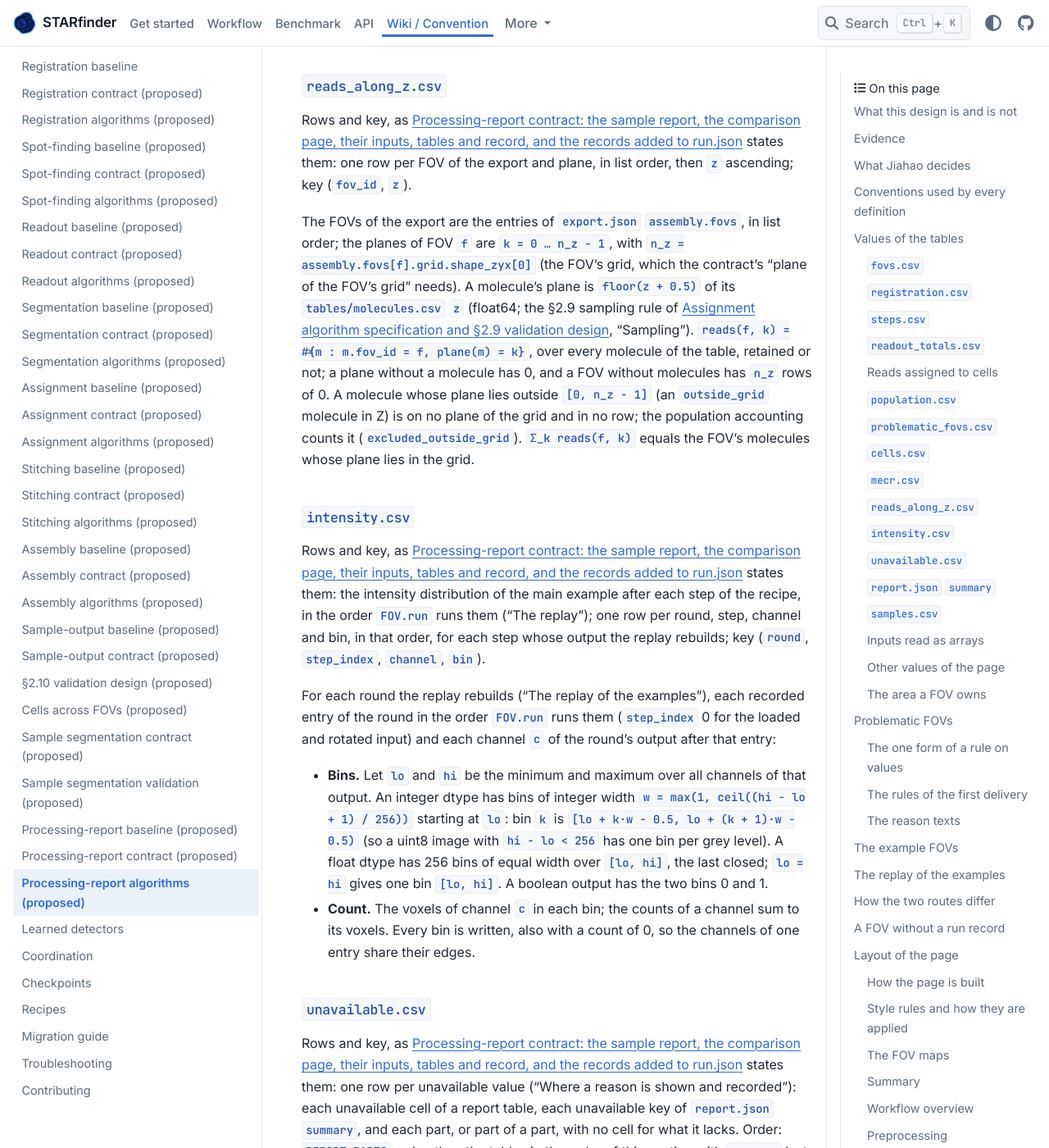
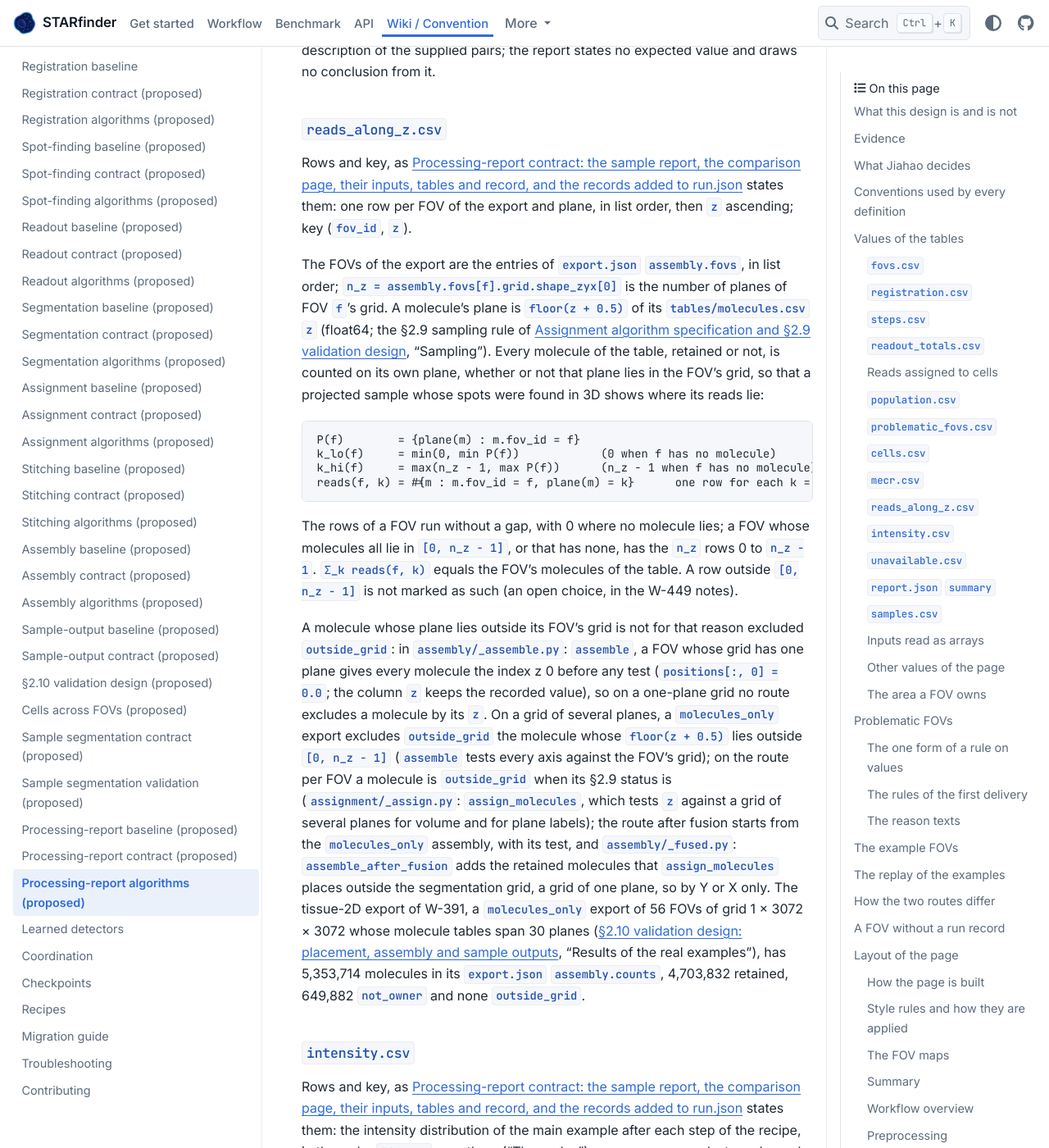
Before and after one commit to wanglab-broad/starfinder, a Sphinx documentation site: the page built from docs/report-algorithms.md, in a window 1280 px wide and 1400 px high, scrolled down 17049 px. Shown: the whole window at 82% size. Built offline with Sphinx 7.4.7 and the PyData theme 0.15.4, drawn with Linux system fonts in a browser that asks for light colours; some of the changed text lies outside the part shown.

Commit message:
feat(w-449): amend the §2.11 report contract and algorithms page: the…
Both decisions are now written onto docs/report-contract.md and
docs/report-algorithms.md, and both pages stay Proposed. First decision
(SM2): a shift-residual row of problematic_fovs.csv now holds the shift
as `measured` and the round's median shift as `sample_median` under both
forms of the limit, and only other rules leave `sample_median` n/a under
an absolute limit. Second decision (OG2): reads_along_z.csv counts every
molecule on its own plane `floor(z+0.5)`. A FOV's rows run without a gap
from min(0, its lowest plane) to max(n_z−1, its highest plane), and they
sum to its molecules of …

Linear-Issue: W-449

````diff
--- a/docs/report-algorithms.md
+++ b/docs/report-algorithms.md
@@ -1,6 +1,6 @@
 # Processing-report algorithms, layout and validation design
 
-Status: Proposed (W-386, 2026-10-12, at de438ad; corrected by W-448, 2026-10-12)
+Status: Proposed (W-386, 2026-10-12, at de438ad; corrected by W-448, 2026-10-12; amended by W-449, 2026-10-12)
 
 This page fixes how every value and figure of the §2.11 processing report is computed and
 drawn, how the page is laid out and built, how the delivery is validated, and the plan of
@@ -339,11 +339,11 @@
 
 Its rows are made by the rules of "Problematic FOVs". For a rule evaluated on values:
 `measured` is the FOV's value, `sample_median` the median of the rule's values over the
-FOVs that enter it (n/a for an absolute limit), `limit` the limit applied, `unit` the rule's
-unit. For the shift-residual rule under the relative form, `measured` is the shift and
+FOVs that enter it (n/a for an absolute limit of a rule other than the shift residual),
+`limit` the limit applied, `unit` the rule's unit. For the shift-residual rule, under the
+relative form and under an absolute limit alike, `measured` is the shift and
 `sample_median` the round's median shift, so that `measured − sample_median` is the
-residual; under an absolute limit, `measured` is the residual the limit is compared with and
-`sample_median` is n/a, as the contract has it for every absolute limit. `reason` is the text
+residual the limit is compared with, as {doc}`report-contract` has it. `reason` is the text
 of the rule ("The reason texts").
 
 ### `cells.csv`
@@ -400,16 +400,41 @@
 
 Rows and key, as {doc}`report-contract` states them: one row per FOV of the export and plane, in list order, then `z` ascending; key (`fov_id`, `z`).
 
-The FOVs of the export are the entries of `export.json` `assembly.fovs`, in list order; the
-planes of FOV `f` are `k = 0 … n_z − 1`, with `n_z = assembly.fovs[f].grid.shape_zyx[0]`
-(the FOV's grid, which the contract's "plane of the FOV's grid" needs). A molecule's plane is
-`floor(z + 0.5)` of its `tables/molecules.csv` `z` (float64; the §2.9 sampling rule of
-{doc}`assignment-algorithms`, "Sampling"). `reads(f, k) = #{m : m.fov_id = f, plane(m) = k}`,
-over every molecule of the table, retained or not; a plane without a molecule has 0, and a FOV
-without molecules has `n_z` rows of 0. A molecule whose plane lies outside `[0, n_z − 1]` (an
-`outside_grid` molecule in Z) is on no plane of the grid and in no row; the population
-accounting counts it (`excluded_outside_grid`). `Σ_k reads(f, k)` equals the FOV's molecules
-whose plane lies in the grid.
+The FOVs of the export are the entries of `export.json` `assembly.fovs`, in list order;
+`n_z = assembly.fovs[f].grid.shape_zyx[0]` is the number of planes of FOV `f`'s grid. A
+molecule's plane is `floor(z + 0.5)` of its `tables/molecules.csv` `z` (float64; the §2.9
+sampling rule of {doc}`assignment-algorithms`, "Sampling"). Every molecule of the table,
+retained or not, is counted on its own plane, whether or not that plane lies in the FOV's
+grid, so that a projected sample whose spots were found in 3D shows where its reads lie:
+
+```text
+P(f)        = {plane(m) : m.fov_id = f}
+k_lo(f)     = min(0, min P(f))            (0 when f has no molecule)
+k_hi(f)     = max(n_z − 1, max P(f))      (n_z − 1 when f has no molecule)
+reads(f, k) = #{m : m.fov_id = f, plane(m) = k}      one row for each k = k_lo(f) … k_hi(f)
+```
+
+The rows of a FOV run without a gap, with 0 where no molecule lies; a FOV whose molecules all
+lie in `[0, n_z − 1]`, or that has none, has the `n_z` rows 0 to `n_z − 1`. `Σ_k reads(f, k)`
+equals the FOV's molecules of the table. A row outside `[0, n_z − 1]` is not marked as such
+(an open choice, in the W-449 notes).
+
+A molecule whose plane lies outside its FOV's grid is not for that reason excluded
+`outside_grid`: in `assembly/_assemble.py`: `assemble`, a FOV whose grid has one plane gives
+every molecule the index z 0 before any test (`positions[:, 0] = 0.0`; the column `z` keeps
+the recorded value), so on a one-plane grid no route excludes a molecule by its `z`. On a grid
+of several planes, a `molecules_only` export excludes `outside_grid` the molecule whose
+`floor(z + 0.5)` lies outside `[0, n_z − 1]` (`assemble` tests every axis against the FOV's
+grid); on the route per FOV a molecule is `outside_grid` when its §2.9 status is
+(`assignment/_assign.py`: `assign_molecules`, which tests `z` against a grid of several
+planes for volume and for plane labels); the route after fusion starts from the
+`molecules_only` assembly, with its test, and `assembly/_fused.py`:
+`assemble_after_fusion` adds the retained molecules that `assign_molecules` places outside
+the segmentation grid, a grid of one plane, so by Y or X only. The tissue-2D export of W-391,
+a `molecules_only` export of 56 FOVs of grid 1 × 3072 × 3072 whose molecule tables span 30
+planes ({doc}`stitching-assembly-validation`, "Results of the real examples"), has 5,353,714
+molecules in its `export.json` `assembly.counts`, 4,703,832 retained, 649,882 `not_owner` and
+none `outside_grid`.
 
 ### `intensity.csv`
 
@@ -559,10 +584,12 @@
 says so, and one row of `unavailable.csv` (`part` `rule:<rule>`, `table` null) names it
 with `not_configured`. The comparison is strict, so a value equal to the limit is not
 marked. The limit written to `problematic_fovs.csv` is `max(k' × s, floor')` or `absolute`,
-in the rule's unit. With an absolute limit `sample_median` is n/a for every rule, the shift
-residual included ({doc}`report-contract`, `problematic_fovs.csv`); under the relative form
-the shift-residual row shows the shift and the round's median shift (the mockup's
-"dx +38.0 px" beside "+2.1 px").
+in the rule's unit. With an absolute limit `sample_median` is n/a for every rule but the
+shift residual ({doc}`report-contract`, `problematic_fovs.csv`); under both forms the
+shift-residual row shows the shift as `measured` and the round's median shift as
+`sample_median` (the mockup's "dx +38.0 px" beside "+2.1 px"), so that the residual
+`residual_a(f, r)` the formula above compares with the limit is `measured − sample_median`.
+Which FOVs a rule marks does not depend on these columns.
 `report.json` `rules.<rule>` records `k`, `floor`, `absolute`, the unit, whether it was
 evaluated, the FOVs that entered (per round and axis for the residual), and the number of
 FOVs it marks.
@@ -1010,9 +1037,13 @@
    "undefined" when `either` is 0). Without `marker_pairs` the block is unavailable with
    `no_markers`. The heatmap: one row per FOV, one column per plane, the colour the FOV's
    fraction of its molecules on that plane (`reads / Σ_k reads` of the FOV), on a sequential
-   scale from 0 to the largest fraction, with its colour bar; the columns run from plane 0 to
-   the largest `n_z − 1` of the FOVs, and a plane beyond a FOV's own grid is hatched in its
-   row. With `Z = 1`, one column.
+   scale from 0 to the largest fraction, with its colour bar; the columns run from the
+   lowest to the highest `z` of the table's rows, over all FOVs (from the lower of plane 0
+   and the lowest plane a molecule has, to the higher of the largest `n_z − 1` of the FOVs
+   and the highest plane a molecule has), and a plane outside a FOV's own rows is hatched in
+   its row. A row outside a FOV's grid is drawn like the others (whether to mark it is the
+   open choice of `reads_along_z.csv`). With `Z = 1` and every molecule on plane 0, one
+   column; a projected sample whose molecules lie on several planes has a column per plane.
 
 ### Files
 
@@ -1198,12 +1229,12 @@
 | DF7 | Reads assigned to cells | `report_cells`, `report_cells` `mismatch` (none) | `reads_in_cells` per FOV and in total; the `summary` check | Per FOV, the retained `assigned` molecules of counted cells as the test counts them from `molecules.csv` and `cells.csv` (the molecules of the retained `excluded_no_nucleus` cell and of the `not_owner` cell left out); the total equals `Σ X` (two integers); with `mismatch` the two sums differ by 1, `reads_in_cells_equal` is false, and the report is written without an error. Exact. |
 | DF8 | MECR | `hand_tables`: a count matrix of six cells and genes A, B, C, D, with A = (2, 1, 0, 0, 0, 0), B = (0, 3, 1, 1, 0, 0) and C = D = 0 (none) | `mecr.csv` | With threshold 1, pair (A, B): `cells_a` 2, `cells_b` 3, `both` 1, `either` 4, `mecr` 0.25; with threshold 2, pair (A, B): `cells_a` 1, `cells_b` 1, `both` 0, `either` 2, `mecr` 0.0; with threshold 1, pair (A, C): `cells_a` 2, `cells_b` 0, `both` 0, `either` 2, `mecr` 0.0; pair (C, D): four zeros and `mecr` null with `undefined`, the other pairs unaffected. Exact. |
 | DF9 | Cell size and unit | `report_cells`; `report_cells` `nocal`; a sample with a volume and a plane FOV (none) | `cells.csv`; histograms | `size` equals `obs.size_physical` with `µm³` or `µm²` by the record's `size_unit`, `size_voxels` with `voxels` when NaN; a sample with two units gets two histograms in the order µm³, µm², voxels. Exact. |
-| DF10 | Reads along Z | `report_cells` molecule `z` values (none) | `reads_along_z.csv` | Planes `floor(z + 0.5)`: −0.5 → 0, 0.4999 → 0, 0.5 → 1 counted on their planes; −0.6 → −1 and 3.5 → 4 lie outside the grid of 4 planes and are in no row; each FOV has the four rows `z` 0 to 3, with 0 where no molecule lies; each FOV's rows sum to its molecules whose plane lies in 0 to 3. Exact. |
+| DF10 | Reads along Z | `report_cells` molecule `z` values, the test writing −0.6, −0.5, 0.4999, 0.5 and 3.5 on molecules of F1 and every other molecule's `z` in [−0.5, 3.5); `hand_tables` molecule `z` values on three FOVs whose grids have one plane: A (−1.2, 0.0, 0.3, 2.4, 2.6), B (2.0, 3.0), C none (none) | `reads_along_z.csv` | Planes `floor(z + 0.5)`: −0.6 → −1, −0.5 → 0, 0.4999 → 0, 0.5 → 1, 3.5 → 4, each counted on its plane, inside the grid of 4 planes or not; F1 has the 6 rows `z` −1 to 4, the rows −1 and 4 with 1 molecule each; F2, F3 and F4 each have the 4 rows `z` 0 to 3, with 0 where no molecule lies; on the one-plane grids, A has the 5 rows `z` −1 to 3 with 1, 2, 0, 1, 1 molecules, B the 4 rows 0 to 3 with 0, 0, 1, 1, and C the 1 row 0 with 0; each FOV's rows sum to its molecules of the table (A 5, B 2, C 0; the `report_cells` FOVs as the test counts them from `molecules.csv`); no cell is null. Exact. |
 | DF11 | Intensity bins | `hand_tables` step outputs (none) | `intensity.csv` rows | uint8 with values 3 to 250: 248 bins of width 1 from 3; uint16 with values 0 to 1000: width `ceil(1001 / 256) = 4`; float32 over [0.25, 0.75]: 256 equal bins, the last closed; a constant float output: one bin; bool: two bins; each channel's counts sum to its voxels and the channels of one entry share their edges. Exact. |
 | DF12 | Summary keys and other values | `report_records`, `report_cells` (none) | `report.json` `summary`; configuration check; acquisition; time per step | `spots_median_per_fov` 1000; `matched_fraction` 2800 / 4000 = 0.7; `fovs_succeeded` 4; the medians of `cells.csv` as the test computes them; the configuration check "identical for all FOVs", and "differs: 2 groups" naming `pipeline` when F2's `config.pipeline.spot_finding` is changed; acquisition "3 rounds × 4 channels, 3D"; each FOV's time per step name is the sum of its rows of that name. Exact. |
 | PR1 | The rule form | `hand_tables` values (0.80, 0.80, 0.50, 0.80) (none) | Rows and limits | Low side, `k = 3`, floor 0.05: the third FOV only, limit 0.05, median 0.8; with `absolute = 0.6`: the third FOV only, `sample_median` n/a, limit 0.6; with `absolute = 0.5`: none (strict); with `k`, `floor`, `absolute` all `None`: not evaluated, one row `rule:<rule>` with `not_configured`, `report.json` `rules.<rule>.evaluated` false. Exact. |
 | PR2 | One FOV, two FOVs, equal and undefined values | `hand_tables` (none) | Rows | One value: no mark with `k = 0.1` and floor 0; two values (0.2, 0.8) with `k = 1` and floor 0: no mark; median 0.5; the two absolute deviations from it, as the exact float64 values, `abs(0.2 − 0.5)` = 0.3 and `abs(0.8 − 0.5)` = 0.30000000000000004, and their median, the MAD, 0.30000000000000004 (the mean of the two); limit 0.44478 within 1e-12 absolute, since the float64 product `1 × 1.4826 × MAD` is 0.44478000000000006; equal values: no mark with `k = 0` and floor 0, and under an absolute limit 0.6 on the low side all four of four values 0.5 marked and none of four values 0.7; null values: not entered and not evaluated, no rule row; all null: one `rule:` row with the values' first reason. Exact, except the limit as stated. |
-| PR3 | Shift residual per round and axis | `report_records` (none) | `problematic_fovs.csv` | Default limit: only (F4, round3, `x`); with `k = 0`, floor 0.5: (F2, round2, `x`), (F3, round2, `y`), (F3, round3, `z`), (F4, round3, `x`), in list order, then rounds, then axes; `measured` is the shift and `sample_median` the round's median shift. Exact. |
+| PR3 | Shift residual per round and axis | `report_records` (none) | `problematic_fovs.csv` rows and their `measured`, `sample_median` and `limit` | Default limit: only (F4, round3, `x`); with `k = 0`, floor 0.5: (F2, round2, `x`), (F3, round2, `y`), (F3, round3, `z`), (F4, round3, `x`), in list order, then rounds, then axes; under both forms `measured` is the shift and `sample_median` the round's median shift. With the absolute limit `absolute = 0.5` (`k` and `floor` `None`): the same four rows, with `measured`, `sample_median` and `limit` (3, 2, 0.5), (2, 1, 0.5), (1, 0, 0.5) and (8, 0, 0.5), whose differences 1, 1, 1 and 8 are the residuals the limit is compared with; with `absolute = 8`: no row (strict). The rows exact; `measured`, `sample_median` and `limit` within 1e-9 absolute. |
 | PR4 | Categorical rules | `report_records` with F2 `interrupted` and F3 `running`; `not_run`; `placement_states`; `report_cells`; registration entries with a rejected attempt followed by a succeeded fallback (none) | Rows | `fov_failed` marks F2 (interrupted) and not F3 (running); `fov_not_run` marks F4 when F1 to F3 have run records, and is not evaluated (`no_run_record`) when none has; the rejected-then-fallback round gives one `registration_rejected` and one `registration_fallback` row; `not_placed` marks F4 (`failed`); `stage_position_fallback` marks F3 (`fallback`) and no FOV of the `supplied` copy; `reads_no_cell` marks F2. Exact. |
 | PR5 | Spots close to zero | `hand_tables` spots (1000, 1200, 40, 1000); (0, 0, 0) (none) | Rows | The third FOV (40 < 0.05 × 1000 = 50); with every count 0 the limit is 0 and nothing is marked. Exact. |
 | EF1 | Automatic example choice | `report_records`; `report_cells`; a 10-FOV table with `passed_filter` 100, 200, …, 1000 (none) | `report.json` `examples`; `fovs.csv` `example` | Before a segmentation: `example_1` F1 (median 645, distances 5, 155, 145, 5, the tie of F1 and F4 broken by list order, `q = 1`), `example_2` F3 (`fewest_reads`, 500), `example_3` F2 (`most_reads`, 800); with cells: `example_2` F2 (`fewest_cells`, 0), `example_3` F4 (`most_cells`, 14); for the 10-FOV table `N` holds the FOVs of 500 and 600 (`q = 2`) and `example_1` is `N[default_rng(0).integers(2)]`, recorded with `seed` 0. Exact. |
@@ -1421,8 +1452,8 @@
 * Jiahao inspects: the pages of a sample without run records; the marker patterns of LN
   and the three most abundant genes of the others; the reads along Z of tissue-2D, whose
   molecules span 30 planes over a one-plane grid ({doc}`stitching-assembly-validation`,
-  "Results of the real examples"), so that under the contract's rows only its molecules on
-  plane 0 are counted (a gap of the contract, in the W-386 notes); cells, MECR and the per-cell distributions of the blocks;
+  "Results of the real examples"), so that its rows run over the planes its molecules have,
+  beyond the grid's plane 0 (the rule of `reads_along_z.csv`, amended by W-449); cells, MECR and the per-cell distributions of the blocks;
   the comparison page.
 
 ## Limitations
````
Also changed, not shown: docs/report-contract.md (+12 -6 lines).
